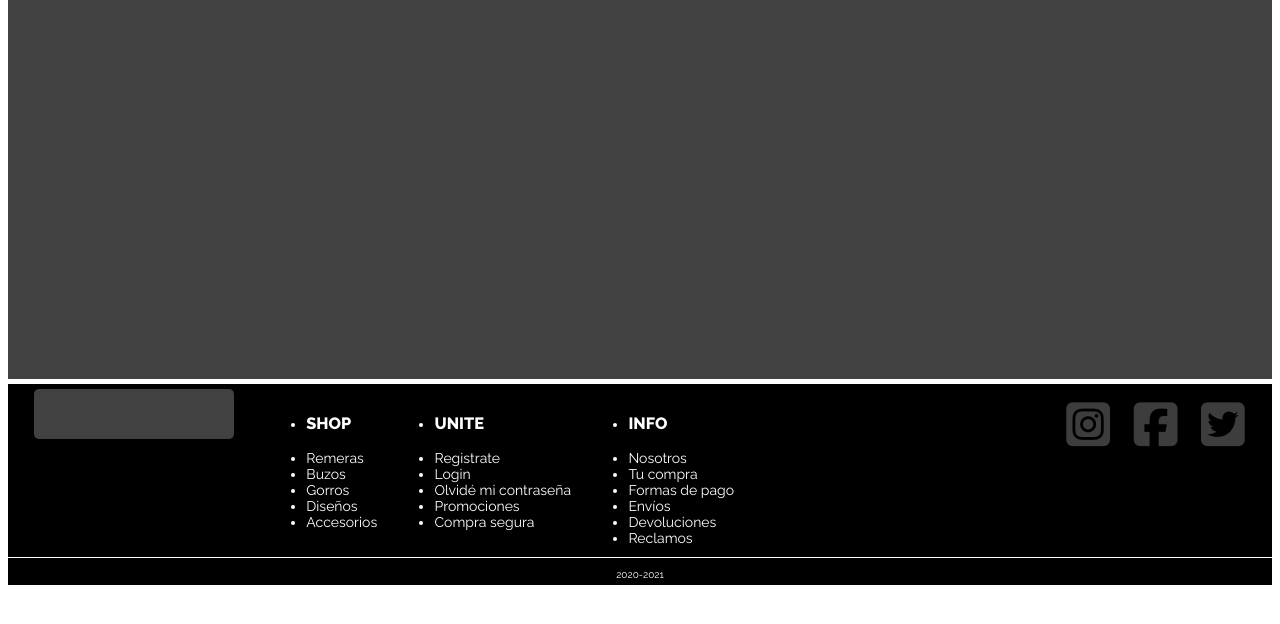
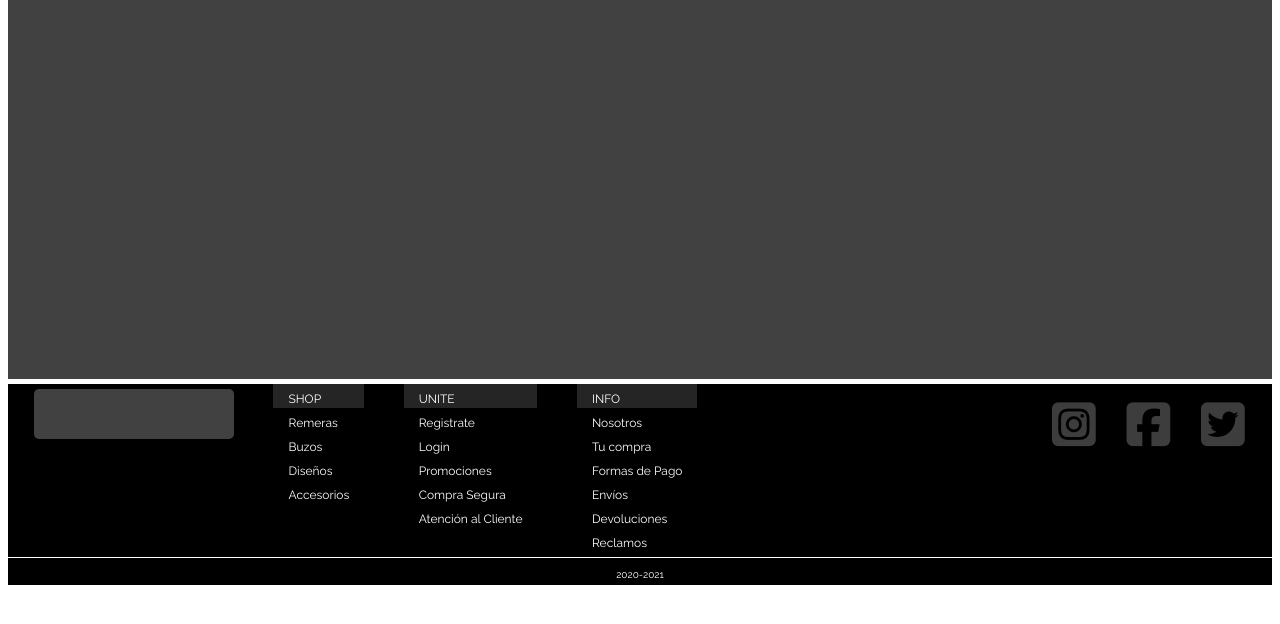
Before and after one commit to SebastianRaiquenParisi/proyectoIntegradorEquipo12, a Node server app: page / in a window 1280 px wide. Shown: the part 64-688 px from the top of the page. Run offline with Node 20, Linux system fonts and the light colour scheme; some libraries are stand-ins or nearby versions.

Commit message:
cambios en el footer

```diff
--- a/MAQUETADO/app.js
+++ b/MAQUETADO/app.js
@@ -18,15 +18,15 @@ console.log ("Servidor corriendo")
 //enviando archivos con SendFile
 
 app.get ("/", (req, res) => {
-    res.sendFile (path.resolve(__dirname, "./views/index.html")); //resolvemos la ruta para enviar home.html como primer archivo
+   res.sendFile (path.resolve(__dirname, "./views/index.html")); //resolvemos la ruta para enviar home.html como primer archivo
+});
+
+app.get ("/", (req, res) => {
+    res.sendFile (path.resolve(__dirname, "./views/listadoProductos.html"));
 });
 
 app.get ("/", (req, res) => {
     res.sendFile (path.resolve(__dirname, "./views/carritoDeCompras.html"));
-});
-
-app.get ("/", (req, res) => {
-    res.sendFile (path.resolve(__dirname, "./views/listadoProductos.html"));
 });
 
 app.get ("/", (req, res) => {
--- a/MAQUETADO/public/css/styles.css
+++ b/MAQUETADO/public/css/styles.css
@@ -130,33 +130,39 @@
 
 }
 
-/*LISTAS DEL FOOTER*/
+/*PRUEBA EN EL FOOTER*/
 
-.links-footer-shop {
+.endnav {
     display: flex;
-    font-family: Raleway;
-    font-size: 14px;
-    color: white;
-
+    flex-direction: column;
+    padding: 0px 15px 2px 0px;
+    /*position: fixed;*/
 }
 
-.links-footer-unite {
+/* Style the links inside the navigation bar */
+.endnav a {
     display: flex;
+
+    /*float: left;*/
+    color: white;
+    text-align: center;
+    padding: 8px 15px 2px 15px;
+    text-decoration: none;
+    font-size: 12px;
     font-family: Raleway;
-    font-size: 14px;
+}
+/* Change the color of links on hover */
+.endnav a:hover {
+    background-color: rgb(66, 65, 65);
     color: white;
-
+}
+/* Add a color to the active/current link */
+.endnav a.active {
+    background-color: #252525;
+    color: white;
 }
 
-.links-footer-info {
-    display: flex;
-    font-family: Raleway;
-    font-size: 14px;
-    color: white;
-
-}
-
-
+/*------------------------------------*/
 
 .insta-icon {
     display: flex;
--- a/MAQUETADO/views/index.html
+++ b/MAQUETADO/views/index.html
@@ -56,41 +56,33 @@
 
         </div>
 
-        <div class="links-footer-shop">
 
-            <ul>
-                <li><h3>SHOP</h3></li>
-                <li>Remeras</li>
-                <li>Buzos</li>
-                <li>Gorros</li>
-                <li>Diseños</li>
-                <li>Accesorios</li>
-            </ul>
+
+        <div class="endnav">
+            <a class="active" href="#shop">SHOP</a>
+            <a href="#remeras">Remeras</a>
+            <a href="#buzos">Buzos</a>
+            <a href="#disenos">Diseños</a>
+            <a href="#accesorios">Accesorios</a>
         </div>
 
-        <div class="links-footer-unite">
-
-            <ul>
-                <li><h3>UNITE</h3></li>
-                <li>Registrate</li>
-                <li>Login</li>
-                <li>Olvidé mi contraseña</li>
-                <li>Promociones</li>
-                <li>Compra segura</li>
-            </ul>
+        <div class="endnav">
+            <a class="active" href="#unite">UNITE</a>
+            <a href="#registrate">Registrate</a>
+            <a href="#login">Login</a>
+            <a href="#promociones">Promociones</a>
+            <a href="#compra segura">Compra Segura</a>
+            <a href="#atencion al cliente">Atención al Cliente</a>
         </div>
 
-        <div class="links-footer-info">
-
-            <ul>
-                <li><h3>INFO</h3></li>
-                <li>Nosotros</li>
-                <li>Tu compra</li>
-                <li>Formas de pago</li>
-                <li>Envíos</li>
-                <li>Devoluciones</li>
-                <li>Reclamos</li>
-            </ul>
+        <div class="endnav">
+            <a class="active" href="#info">INFO</a>
+            <a href="#nosotros">Nosotros</a>
+            <a href="#tu compra">Tu compra</a>
+            <a href="#formas de pago">Formas de Pago</a>
+            <a href="#envios">Envíos</a>
+            <a href="#devoluciones">Devoluciones</a>
+            <a href="#reclamos">Reclamos</a>
         </div>
 
 
```
